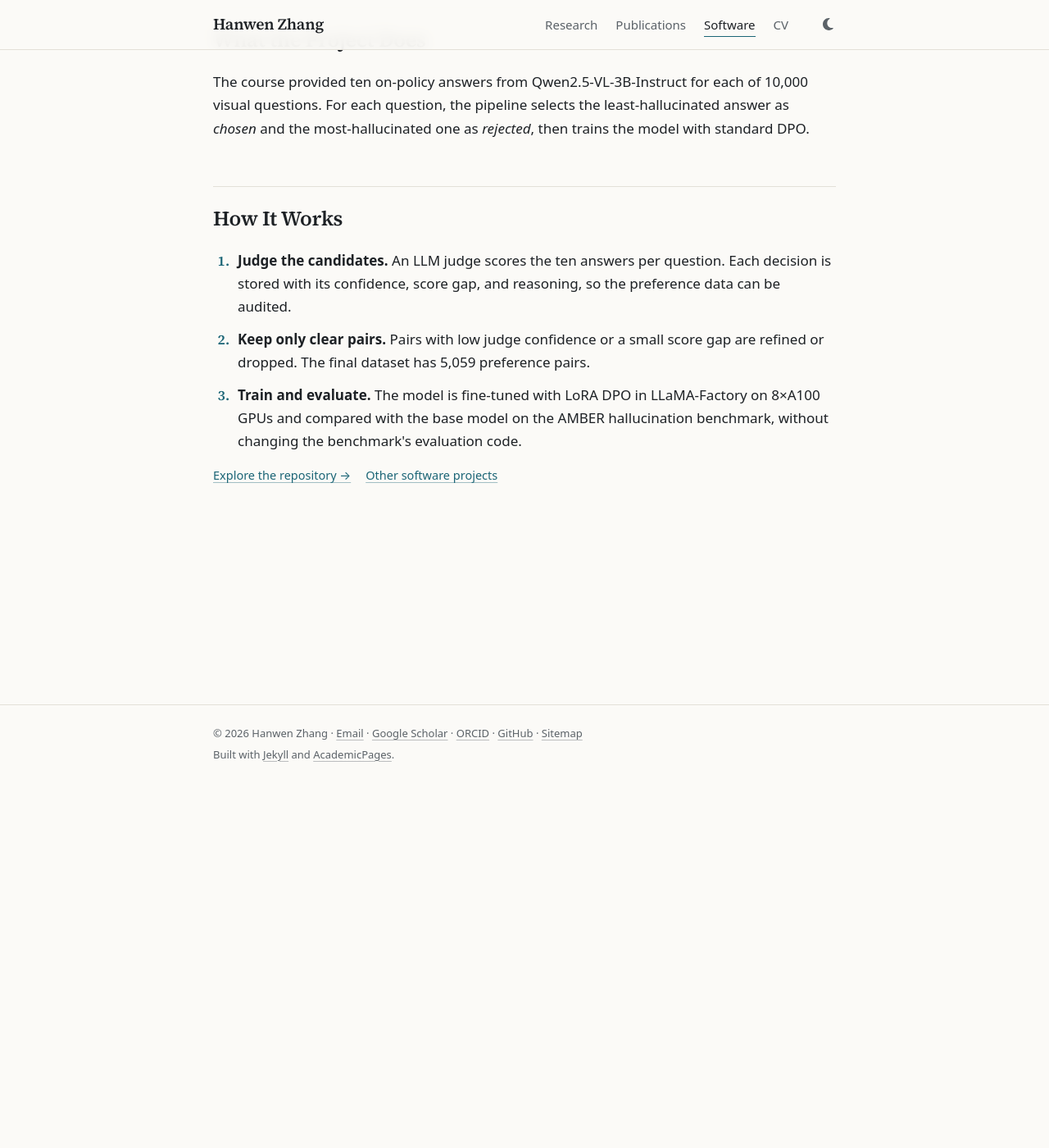
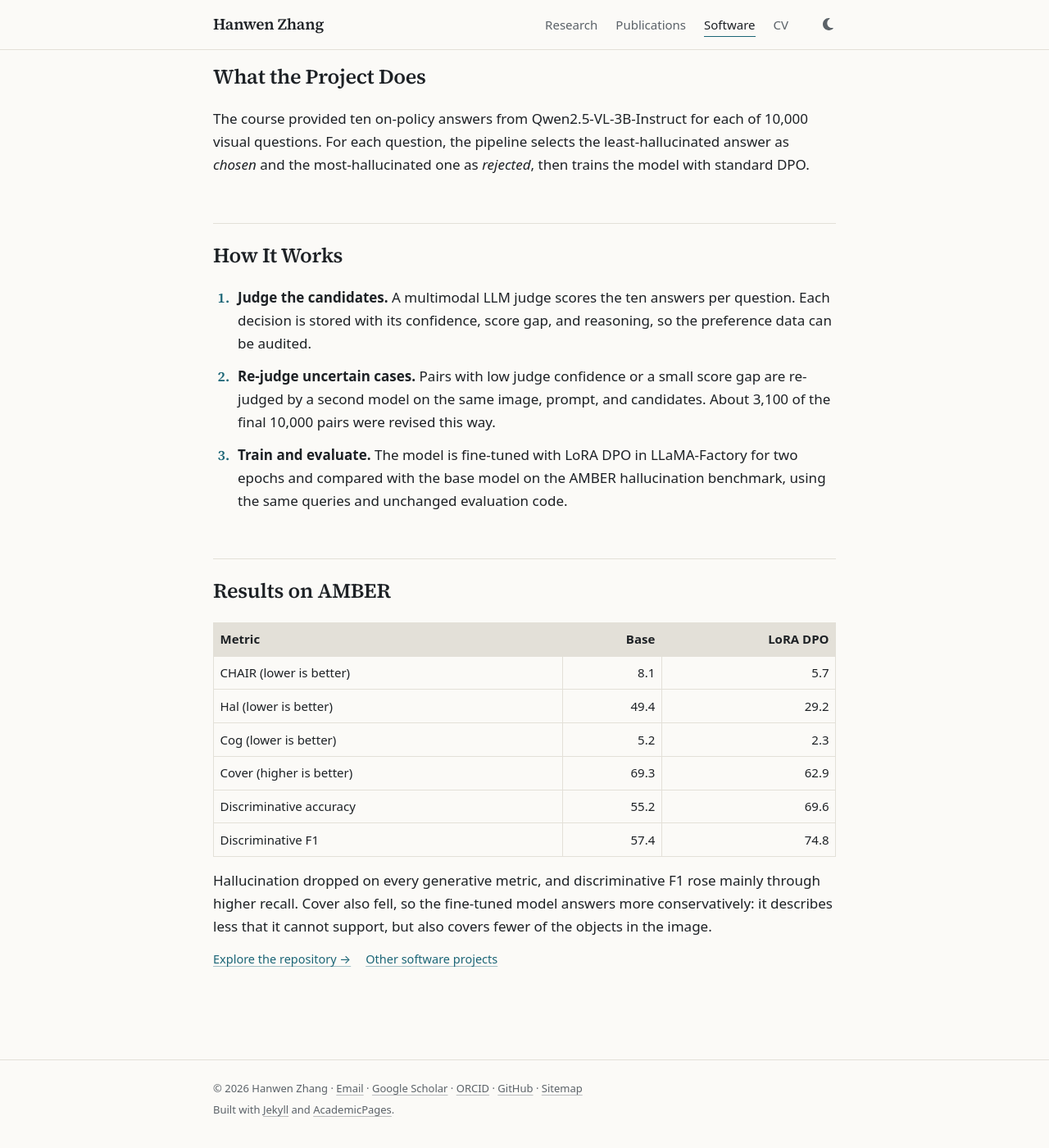
Before and after one commit to hwzhangcs/hwzhangcs.github.io, a Jekyll site: the page built from _portfolio/mllm-dpo.md, in a window 1280 px wide and 1400 px high, scrolled down 433 px. Shown: the whole window at 82% size. Built offline with Jekyll 4.4.1, drawn with Linux system fonts in a browser that asks for light colours; some of the changed text lies outside the part shown.

Commit message:
Correct DPO project facts from the course report
- It was a three-student course project: I wrote the preference-data
  pipeline (judging, re-judging, auditing) and the LoRA DPO training
  code; teammates ran the training and AMBER evaluation.
- The final run used 10,000 DPO pairs, not 5,059, and no 8xA100 claim.
- Add AMBER results: Hal 49.4 -> 29.2, discriminative F1 57.4 -> 74.8,
  with the full metric table and the drop in Cover.

Co-Authored-By: Claude Opus 5.5 <noreply@anthropic.com>

```diff
--- a/_includes/home/hero.html
+++ b/_includes/home/hero.html
@@ -18,7 +18,7 @@
   </ul>
   <div class="hero-text">
     <p class="hero-lead">I am interested in how multimodal models and agents <strong>reason about the physical world</strong>: where things are, how views relate, and what lies out of view. I am also interested in <strong>generative models that fill in what a model cannot see</strong>, and in keeping their predictions consistent with what was observed.</p>
-    <p>My background is in generative 3D vision, where these questions first came up for me. <a href="{{ '/research/bone-to-shape/' | relative_url }}">Bone-to-Shape</a>, the single-image animal reconstruction project I led, treats generated views as model predictions, not new observations. At City University of Hong Kong, I work with Xinke Li on improving the generation process of a generative 3D scene reconstructor for sparse-view reconstruction, and we are preparing a paper on this work. In a course project, I fine-tuned a vision-language model with DPO for hallucination mitigation, my first hands-on work with multimodal LLMs.</p>
+    <p>My background is in generative 3D vision, where these questions first came up for me. <a href="{{ '/research/bone-to-shape/' | relative_url }}">Bone-to-Shape</a>, the single-image animal reconstruction project I led, treats generated views as model predictions, not new observations. At City University of Hong Kong, I work with Xinke Li on improving the generation process of a generative 3D scene reconstructor for sparse-view reconstruction, and we are preparing a paper on this work. In a team course project on hallucination mitigation, I wrote the preference-data pipeline and the DPO training code for a vision-language model, my first hands-on work with multimodal LLMs.</p>
     <p class="hero-status"><span class="status-dot" aria-hidden="true"></span>Open to long-term remote research internships on multimodal reasoning with LLMs and agents. Planning to apply for PhD programs for Fall 2028.</p>
   </div>
 </header>
--- a/_portfolio/mllm-dpo.md
+++ b/_portfolio/mllm-dpo.md
@@ -3,14 +3,14 @@ title: "MLLM Hallucination Mitigation with DPO"
 order: 0
 home: true
 purpose: "Hallucination mitigation in a vision-language model with preference optimization"
-contribution: "Built the LLM-judge pipeline for DPO pair construction, fine-tuned Qwen2.5-VL-3B-Instruct with LoRA DPO on 8×A100 GPUs, and evaluated on AMBER."
+contribution: "Team course project (3 students). Wrote the LLM-judge pipeline that built 10,000 audited DPO pairs and the LoRA DPO training code; teammates ran the experiments."
 stack: "Python · Qwen2.5-VL · LLaMA-Factory · pixi"
 code_url: "https://github.com/hwzhangcs/multimodal"
-excerpt: "Course project. Built an LLM-judge pipeline that turns on-policy VQA answers into 5,059 DPO preference pairs, fine-tuned Qwen2.5-VL-3B-Instruct with LoRA DPO, and evaluated hallucination on AMBER."
+excerpt: "Team course project. An LLM judge turned 100,000 on-policy VQA answers into 10,000 audited DPO preference pairs; LoRA DPO on Qwen2.5-VL-3B-Instruct lowered AMBER Hal from 49.4 to 29.2 and raised discriminative F1 from 57.4 to 74.8."
 ---
 
 <p class="project-deck">Turning a model's own answers into preference data for hallucination mitigation.</p>
-<p class="entry-meta">Course project · My role: full pipeline, training, and evaluation</p>
+<p class="entry-meta">Team course project (3 students) · Introduction to Multimodal Learning, Sichuan University · 2026<br>My role: preference-data pipeline (judging, re-judging, auditing) and the LoRA DPO training code. Teammates ran the training and AMBER evaluation.</p>
 <p class="resource-links"><a href="https://github.com/hwzhangcs/multimodal">Source code</a><a href="https://github.com/hwzhangcs/multimodal#readme">README &amp; setup</a></p>
 
 ## What the Project Does
@@ -20,9 +20,22 @@ The course provided ten on-policy answers from Qwen2.5-VL-3B-Instruct for each o
 ## How It Works
 
 <ol class="method-steps">
-<li><strong>Judge the candidates.</strong> An LLM judge scores the ten answers per question. Each decision is stored with its confidence, score gap, and reasoning, so the preference data can be audited.</li>
-<li><strong>Keep only clear pairs.</strong> Pairs with low judge confidence or a small score gap are refined or dropped. The final dataset has 5,059 preference pairs.</li>
-<li><strong>Train and evaluate.</strong> The model is fine-tuned with LoRA DPO in LLaMA-Factory on 8×A100 GPUs and compared with the base model on the AMBER hallucination benchmark, without changing the benchmark's evaluation code.</li>
+<li><strong>Judge the candidates.</strong> A multimodal LLM judge scores the ten answers per question. Each decision is stored with its confidence, score gap, and reasoning, so the preference data can be audited.</li>
+<li><strong>Re-judge uncertain cases.</strong> Pairs with low judge confidence or a small score gap are re-judged by a second model on the same image, prompt, and candidates. About 3,100 of the final 10,000 pairs were revised this way.</li>
+<li><strong>Train and evaluate.</strong> The model is fine-tuned with LoRA DPO in LLaMA-Factory for two epochs and compared with the base model on the AMBER hallucination benchmark, using the same queries and unchanged evaluation code.</li>
 </ol>
 
+## Results on AMBER
+
+| Metric | Base | LoRA DPO |
+|---|---:|---:|
+| CHAIR (lower is better) | 8.1 | 5.7 |
+| Hal (lower is better) | 49.4 | 29.2 |
+| Cog (lower is better) | 5.2 | 2.3 |
+| Cover (higher is better) | 69.3 | 62.9 |
+| Discriminative accuracy | 55.2 | 69.6 |
+| Discriminative F1 | 57.4 | 74.8 |
+
+Hallucination dropped on every generative metric, and discriminative F1 rose mainly through higher recall. Cover also fell, so the fine-tuned model answers more conservatively: it describes less that it cannot support, but also covers fewer of the objects in the image.
+
 <p class="resource-links"><a href="https://github.com/hwzhangcs/multimodal">Explore the repository →</a><a href="{{ '/portfolio/' | relative_url }}">Other software projects</a></p>
```
Also changed, not shown: _pages/cv.md (+2 -2 lines), 2 other files.
